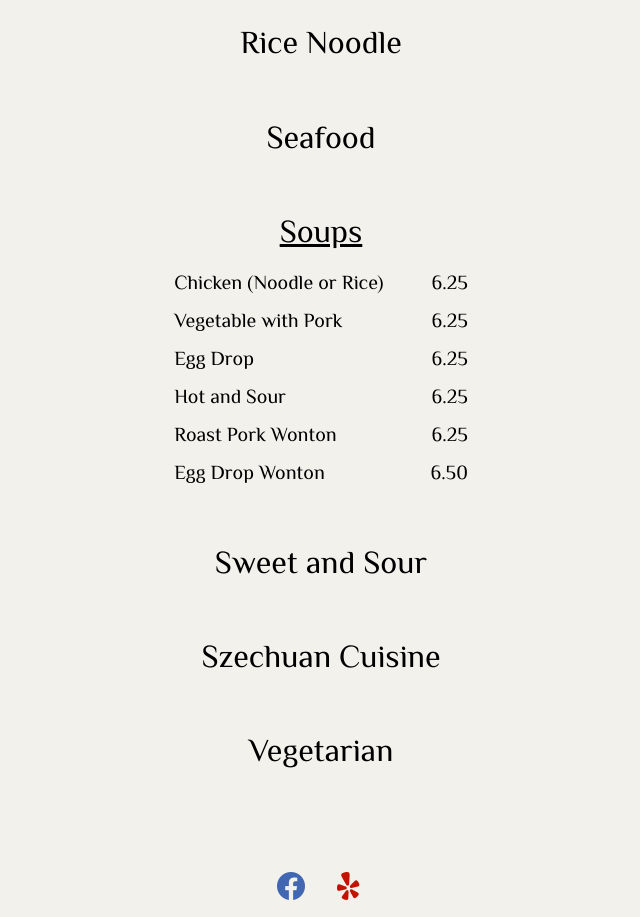
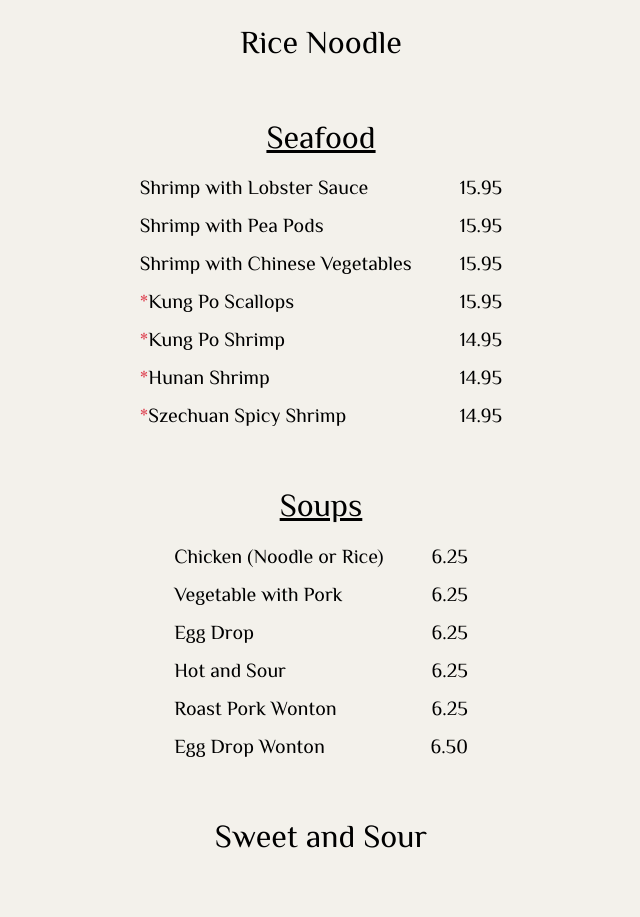
Before and after one commit to MaceeQi/jpwebsite-react-web-app, a React (Create React App) app: page /menus/food in a window 1280 px wide. Shown: the part 2920-3837 px from the top of the page, without its empty margins (319-959 px from the left). Built offline with nearby package versions, Linux system fonts and the light colour scheme.

Commit message:
food menu - seafood

```diff
--- /dev/null
+++ b/src/data/food-menu/seafood.json
@@ -0,0 +1,39 @@
+[
+  {
+    "name": "Shrimp with Lobster Sauce",
+    "price": "15.95",
+    "spicy": false
+  },
+  {
+    "name": "Shrimp with Pea Pods",
+    "price": "15.95",
+    "spicy": false
+
+  },
+  {
+    "name": "Shrimp with Chinese Vegetables",
+    "price": "15.95",
+    "spicy": false
+
+  },
+  {
+    "name": "Kung Po Scallops",
+    "price": "15.95",
+    "spicy": true
+  },
+  {
+    "name": "Kung Po Shrimp",
+    "price": "14.95",
+    "spicy": true
+  },
+  {
+    "name": "Hunan Shrimp",
+    "price": "14.95",
+    "spicy": true
+  },
+  {
+    "name": "Szechuan Spicy Shrimp",
+    "price": "14.95",
+    "spicy": true
+  }
+]
--- /dev/null
+++ b/src/jp/menu/food-menu-sections/seafood-item.js
@@ -0,0 +1,24 @@
+import React from "react";
+
+const SeafoodItem = ({seafood}) => {
+    return (
+        <li className="fs-5 mb-2">
+            {/* seafood name */}
+            {
+                seafood.spicy &&
+                <span className="text-danger">
+                    *
+                </span>
+            }
+            {seafood.name}
+
+            {/* price */}
+            <div className="float-end">
+                <span className="ms-5">
+                    {seafood.price}
+                </span>
+            </div>
+        </li>
+    );
+};
+export default SeafoodItem;
--- /dev/null
+++ b/src/jp/menu/food-menu-sections/seafood.js
@@ -0,0 +1,22 @@
+import React from "react";
+import SeafoodItem from "./seafood-item";
+import seafood from "../../../data/food-menu/seafood.json";
+
+const Seafood = () => {
+    return (
+        <>
+            {/* title - Seafood */}
+            <h2 className="mt-5 mb-3 text-decoration-underline text-center">
+                Seafood
+            </h2>
+
+            {/* seafood items */}
+            <ul className="list-group list-unstyled">
+                {
+                    seafood.map(seafood => <SeafoodItem seafood={seafood}/>)
+                }
+            </ul>
+        </>
+    );
+};
+export default Seafood;
--- a/src/jp/menu/food-menu.js
+++ b/src/jp/menu/food-menu.js
@@ -5,6 +5,7 @@ import Appetizers from "./food-menu-sections/appetizers";
 import Soups from "./food-menu-sections/soups";
 import Chicken from "./food-menu-sections/chicken";
 import "./index.css";
+import Seafood from "./food-menu-sections/seafood";
 
 const FoodMenuComponent = () => {
 
@@ -104,7 +105,7 @@ const FoodMenuComponent = () => {
 
                 {/* seafood */}
                 <div id="Seafood">
-                    <h2 className="mt-5">Seafood</h2>
+                    <Seafood/>
                 </div>
 
                 {/* soups */}
```
